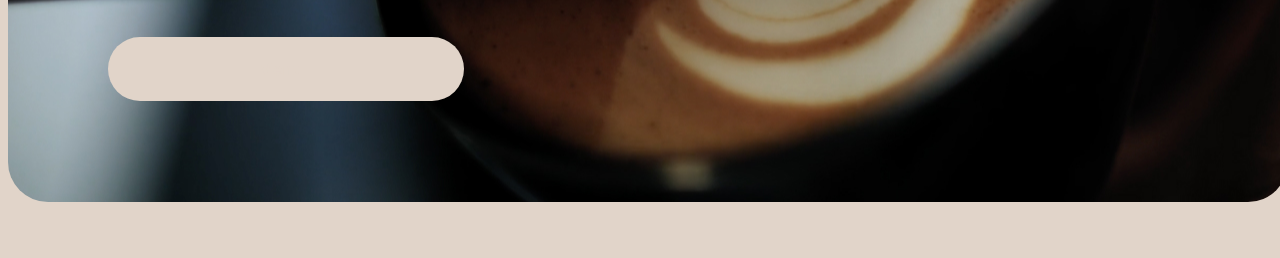
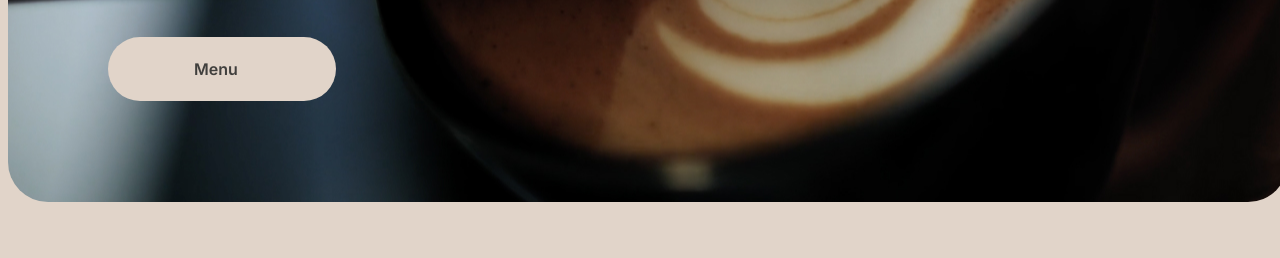
Before and after one commit to maxalesh/hangman, a plain HTML site: page coffee-house/index.html in a window 1280 px wide. Shown: the part 542-800 px from the top of the page. Drawn offline with Linux system fonts and the light colour scheme.

Commit message:
fix: width link in main-block

```diff
--- a/coffee-house/index.html
+++ b/coffee-house/index.html
@@ -65,13 +65,14 @@
                         favorite
                         beverage.
                     </p>
-                    <div class="offer__button">
-                        <a class="offer__menu-link" href="menu.html">
+                    <a class="offer__menu-link" href="menu.html">
+                        <div class="offer__button">
+
                             <span class="button__text">Menu
                                 <img alt="coffee cup" class="offer__button-icon" src="pictures/coffee-cup.svg">
                             </span>
-                        </a>
-                    </div>
+                        </div>
+                    </a>
                 </div>
             </div>
         </div>
--- a/coffee-house/styles/style.css
+++ b/coffee-house/styles/style.css
@@ -154,7 +154,6 @@ a:hover::after {
 
 .offer__button {
     display: flex;
-    width: 200px;
     padding: 20px 78px;
     justify-content: center;
     align-items: center;
@@ -205,6 +204,7 @@ a:hover::after {
     width: 100%;
     left: 8px;
     transition: transform 200ms;
+    color: #403F3D;
 }
 
 
```
